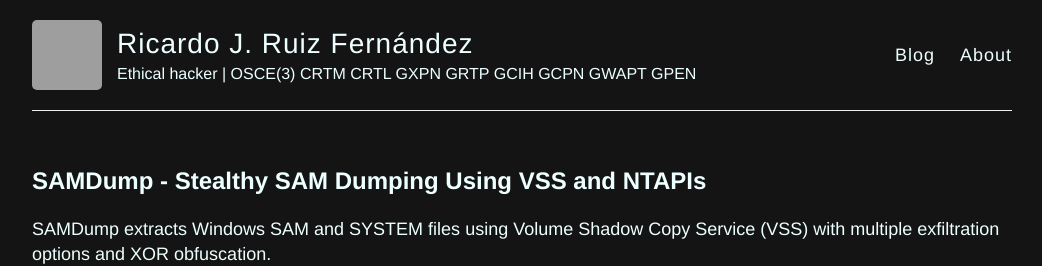
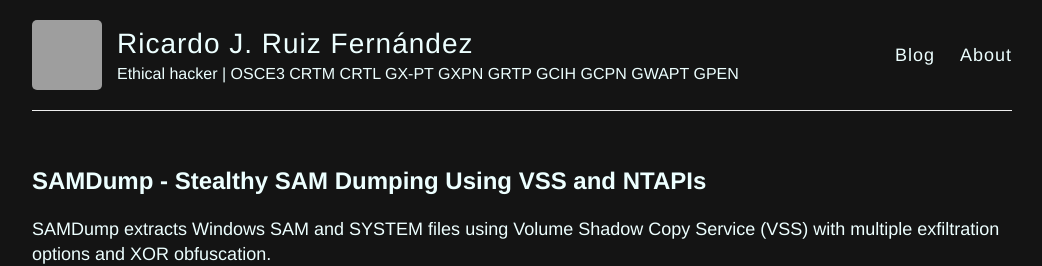
Before and after one commit to ricardojoserf/ricardojoserf.github.io, a Jekyll site: the page built from index.html, in a window 1280 px wide, cut to the strip 0-266 px from the top of the page. Shown: the whole strip, without its empty margins (118-1160 px from the left). Built offline with Jekyll 4.4.1, drawn with Linux system fonts in a browser that asks for light colours; the list of posts is cut into pages by our own code; grey boxes are pictures that could not be loaded.

Commit message:
Update description format in _config.yml

```diff
--- a/_config.yml
+++ b/_config.yml
@@ -6,7 +6,7 @@
 name: Ricardo J. Ruiz Fernández
 
 # Short bio or description (displayed in the header)
-description: Ethical hacker | OSCE(3) CRTM CRTL GXPN GRTP GCIH GCPN GWAPT GPEN
+description: Ethical hacker | OSCE3 CRTM CRTL GX-PT GXPN GRTP GCIH GCPN GWAPT GPEN
 
 # URL of your avatar or profile pic (you could use your GitHub profile pic)
 avatar: https://avatars.githubusercontent.com/u/11477353
```
